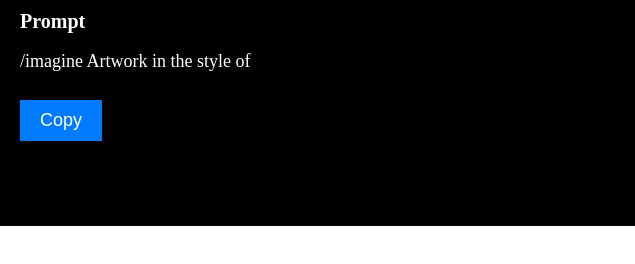
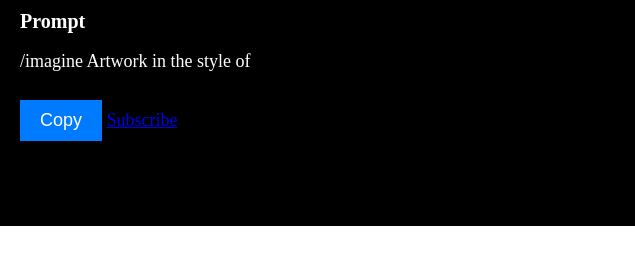
Before and after one commit to JennMishra/random-artists-tool, a plain HTML site: page index.html in a window 1280 px wide. Shown: the part 414-678 px from the top of the page, 0-635 px from the left. Drawn offline with Linux system fonts and the light colour scheme.

Commit message:
Add files via upload

```diff
--- a/index.html
+++ b/index.html
@@ -26,6 +26,10 @@
  <h2>Prompt</h2>
 <p id="copyText">/imagine Artwork in the style of </p>
 <button onclick="copyToClipboard()">Copy</button>
+
+
+    <a href="https://bit.ly/MtP-Subscribe" target="_blank">Subscribe</a> <https://bit.ly/MtP-Subscribe>
+
 </div>
         <div class="image-side">
     <img src="https://github.com/JennMishra/random-artists-tool/blob/main/jaade77_Artwork_in_the_style_of_Christopher_Bucklow_Dustin_Nguy_20129ab0-eb2a-480a-b699-898762d31978.png?raw=true" alt="Your Image">
```
